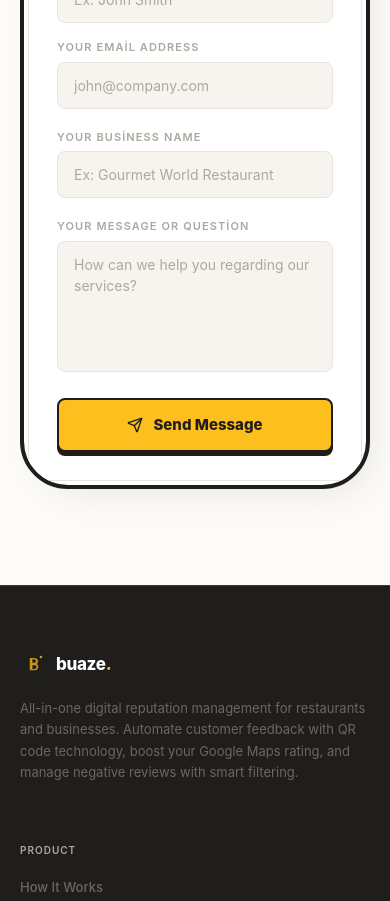
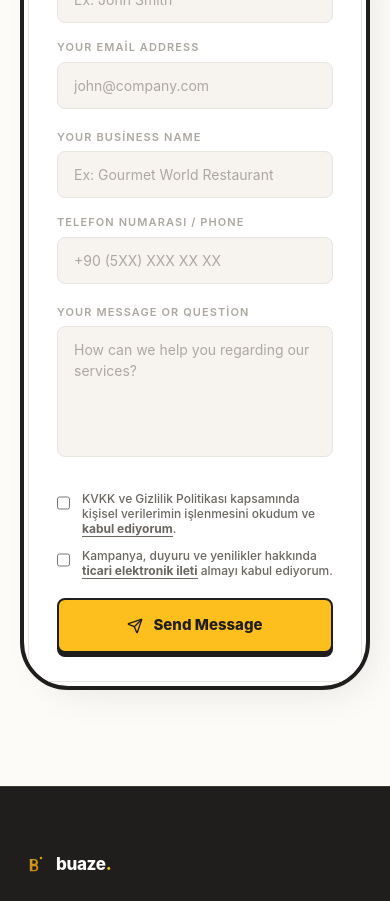
Before and after one commit to okanberk-dev/QRCode, a Next.js app: page /en/contact in a window 390 px wide. Shown: the part 1460-2361 px from the top of the page. Built offline with nearby package versions, Linux system fonts and the light colour scheme.

Commit message:
feat: add phone and legal checkboxes to contact form

```diff
--- a/src/app/api/contact/route.ts
+++ b/src/app/api/contact/route.ts
@@ -3,14 +3,14 @@ import { sendMail } from '@/lib/email';
 
 export async function POST(req: NextRequest) {
   try {
-    const { name, email, business, message } = await req.json();
+    const { name, email, phone, business, message, kvkk, marketing } = await req.json();
 
-    if (!name || !email || !message) {
-      return NextResponse.json({ error: 'Gerekli alanlar eksik.' }, { status: 400 });
+    if (!name || !email || !message || !kvkk) {
+      return NextResponse.json({ error: 'Gerekli alanlar eksik veya KVKK onayı verilmemiş.' }, { status: 400 });
     }
 
     const subject = `Yeni İletişim Formu: ${business || name}`;
-    const text = `Ad: ${name}\nEmail: ${email}\nİşletme: ${business || '-'}\nMesaj: ${message}`;
+    const text = `Ad: ${name}\nEmail: ${email}\nTelefon: ${phone || '-'}\nİşletme: ${business || '-'}\nKVKK: Onaylandı\nPazarlama İzni: ${marketing ? 'Evet' : 'Hayır'}\nMesaj: ${message}`;
 
     const html = `
       <div style="font-family: sans-serif; padding: 20px; color: #1e293b;">
@@ -18,10 +18,15 @@ export async function POST(req: NextRequest) {
         <div style="background: #f1f5f9; border: 2px solid #1e293b; border-radius: 12px; padding: 20px; box-shadow: 4px 4px 0px #1e293b;">
           <p><strong>Ad Soyad:</strong> ${name}</p>
           <p><strong>E-posta:</strong> ${email}</p>
+          <p><strong>Telefon:</strong> ${phone || '-'}</p>
           <p><strong>İşletme:</strong> ${business || '-'}</p>
-          <div style="margin-top: 16px; padding-top: 16px; border-top: 1px dashed #cbd5e1;">
+          <div style="margin-top: 12px; padding-top: 12px; border-top: 1px solid #cbd5e1; font-size: 14px; color: #475569;">
+            <p style="margin: 4px 0;"><strong>KVKK Onayı:</strong> ✅ Verildi</p>
+            <p style="margin: 4px 0;"><strong>Pazarlama / İletişim İzni:</strong> ${marketing ? '✅ Evet' : '❌ Hayır'}</p>
+          </div>
+          <div style="margin-top: 16px; padding-top: 16px; border-top: 2px dashed #94a3b8;">
             <p><strong>Mesaj:</strong></p>
-            <p style="white-space: pre-wrap; font-style: italic;">${message}</p>
+            <p style="white-space: pre-wrap; font-style: italic; background: #fff; padding: 12px; border-radius: 8px; border: 1px solid #cbd5e1;">${message}</p>
           </div>
         </div>
       </div>
--- a/src/components/marketing/ContactForm.tsx
+++ b/src/components/marketing/ContactForm.tsx
@@ -35,8 +35,11 @@ export default function ContactForm({ t }: ContactFormProps) {
     const data = {
       name: formData.get('name'),
       email: formData.get('email'),
+      phone: formData.get('phone'),
       business: formData.get('business'),
       message: formData.get('message'),
+      kvkk: formData.get('kvkk') === 'on',
+      marketing: formData.get('marketing') === 'on',
     };
 
     try {
@@ -111,6 +114,7 @@ export default function ContactForm({ t }: ContactFormProps) {
             </div>
           </div>
 
+          <div className="grid grid-cols-1 sm:grid-cols-2 gap-4">
             <div>
               <label className={labelClass}>{t.contact_form_business}</label>
               <input
@@ -120,6 +124,17 @@ export default function ContactForm({ t }: ContactFormProps) {
                 className={inputClass}
                 placeholder={t.contact_business_placeholder}
               />
+            </div>
+            <div>
+              <label className={labelClass}>TELEFON NUMARASI / PHONE</label>
+              <input
+                type="tel"
+                name="phone"
+                id="contact-phone"
+                className={inputClass}
+                placeholder="+90 (5XX) XXX XX XX"
+              />
+            </div>
           </div>
 
           <div>
@@ -132,6 +147,32 @@ export default function ContactForm({ t }: ContactFormProps) {
               className={`${inputClass} resize-none`}
               placeholder={t.contact_message_placeholder}
             />
+          </div>
+
+          <div className="space-y-3 pt-2">
+            <div className="flex items-start gap-3">
+              <input
+                type="checkbox"
+                required
+                name="kvkk"
+                id="contact-kvkk"
+                className="mt-1 w-4 h-4 rounded border-2 border-[#1f1e1d] text-[#1f1e1d] focus:ring-[#FDBF1D] accent-[#FDBF1D] cursor-pointer"
+              />
+              <label htmlFor="contact-kvkk" className="text-[12px] font-medium text-[#6b6760] leading-tight cursor-pointer">
+                KVKK ve Gizlilik Politikası kapsamında kişisel verilerimin işlenmesini okudum ve  <span className="font-bold border-b border-[#6b6760]">kabul ediyorum</span>.
+              </label>
+            </div>
+            <div className="flex items-start gap-3">
+              <input
+                type="checkbox"
+                name="marketing"
+                id="contact-marketing"
+                className="mt-1 w-4 h-4 rounded border-2 border-[#1f1e1d] text-[#1f1e1d] focus:ring-[#FDBF1D] accent-[#FDBF1D] cursor-pointer"
+              />
+              <label htmlFor="contact-marketing" className="text-[12px] font-medium text-[#6b6760] leading-tight cursor-pointer">
+                Kampanya, duyuru ve yenilikler hakkında <span className="font-bold border-b border-[#6b6760]">ticari elektronik ileti</span> almayı kabul ediyorum.
+              </label>
+            </div>
           </div>
 
           <button
```
Lines whose indentation alone changed are shown as unchanged.
